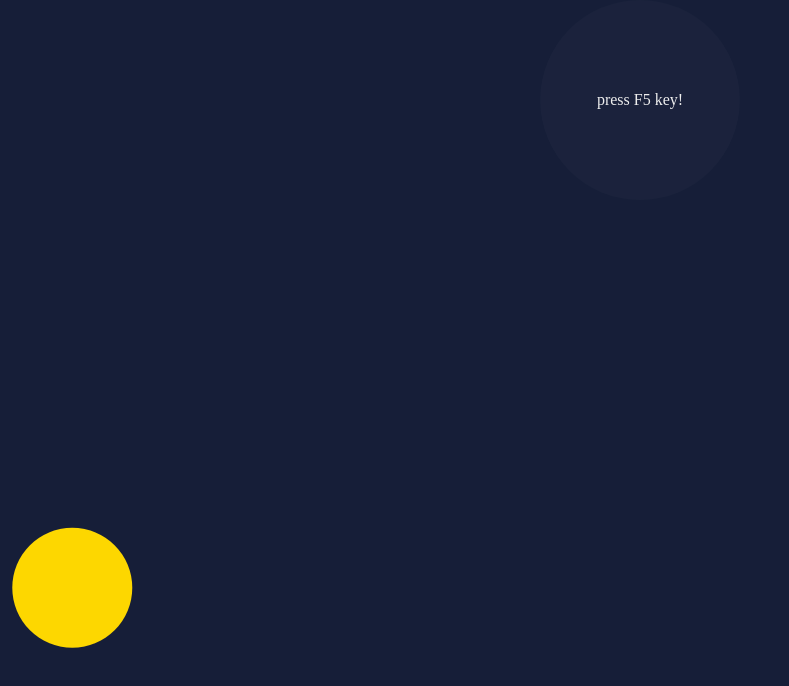
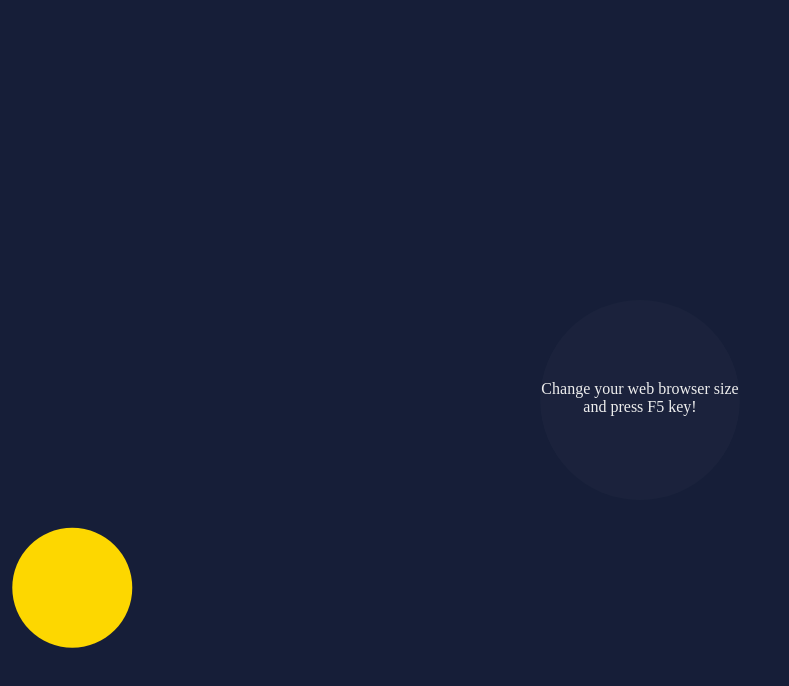
Before and after one commit to bellca225/zero-gravity-bounce-ball-animation, a plain HTML site: page index.html in a window 1280 px wide. Shown: the whole page, without its empty margins (0-789 px from the left). Drawn offline with Linux system fonts and the light colour scheme.

Commit message:
수정 완료

```diff
--- a/index.html
+++ b/index.html
@@ -10,7 +10,9 @@
     <div id="back">
       <script type="module" src="app.js"></script>
       <div class="wrap">
-        <div class="text">press F5 key!</div>
+        <div class="text-box">
+          Change your web browser size and press F5 key!
+        </div>
       </div>
     </div>
   </body>
--- a/style.css
+++ b/style.css
@@ -24,23 +24,25 @@ canvas {
   height: 100%;
 }
 
-.text {
+.wrap {
+  position: absolute;
+  left: 50%;
+  margin-left: -100px;
+  height: 100vh;
+  top: 50%;
+  margin-top: -100px;
   color: #eee;
   background-color: rgba(255, 255, 255, 0.02);
-
   width: 200px;
   height: 200px;
-  position: absolute;
   border-radius: 50%;
   text-align: center;
-  line-height: 200px;
+}
+
+.text-box {
+  margin-top: 80px;
 }
 
 .text:hover {
   background-color: rgba(255, 255, 255, 0.1);
 }
-
-.wrap {
-  display: flex;
-  justify-content: center;
-}
```
